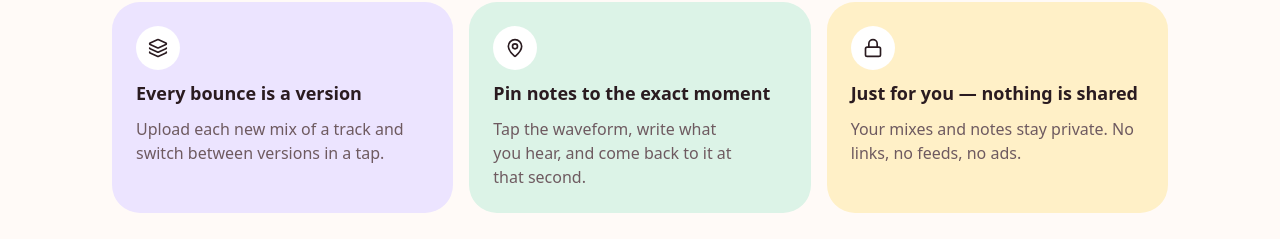
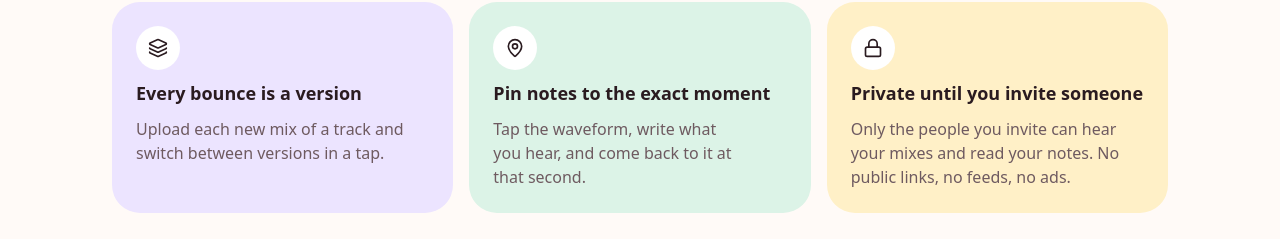
Before and after one commit to noah-lee/mixmallow, a React (Vite) app in the folder apps/web/: page / in a window 1280 px wide. Shown: the part 562-801 px from the top of the page. Built offline with nearby package versions, Linux system fonts and the light colour scheme; no server answers.

Commit message:
Fix the landing privacy card contradicting sharing

```diff
--- a/apps/web/src/routes/index.tsx
+++ b/apps/web/src/routes/index.tsx
@@ -55,9 +55,9 @@ const FEATURES = [
   },
   {
     icon: Lock,
-    title: "Just for you — nothing is shared",
+    title: "Private until you invite someone",
     description:
-      "Your mixes and notes stay private. No links, no feeds, no ads.",
+      "Only the people you invite can hear your mixes and read your notes. No public links, no feeds, no ads.",
     tint: "bg-tint-butter",
   },
 ] as const
```
Also changed, not shown: 1 other file (tests, documents, lock files or other folders).
